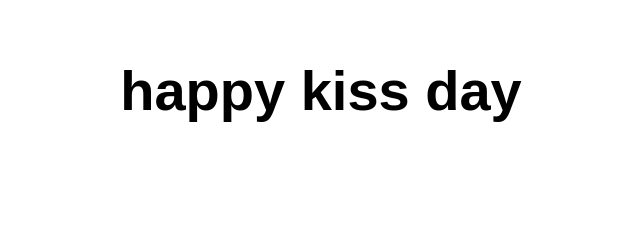
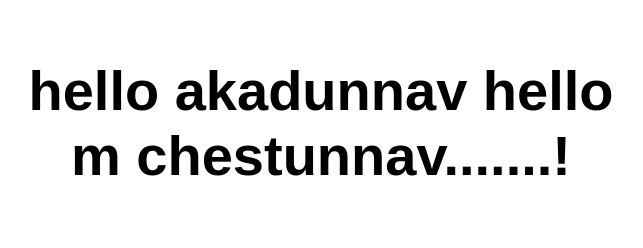
Before and after one commit to kalgondamaheshwari/static-web-app, a website: page src/index.html in a window 1280 px wide. Shown: the whole page, without its empty margins (319-962 px from the left). Drawn offline with Linux system fonts and the light colour scheme.

Commit message:
Update index.html

```diff
--- a/src/index.html
+++ b/src/index.html
@@ -10,7 +10,7 @@
 
 <body>
   <main>
-    <h1>happy kiss day</h1>
+    <h1>hello akadunnav hello m chestunnav.......!</h1>
   </main>
 </body>
 
```
